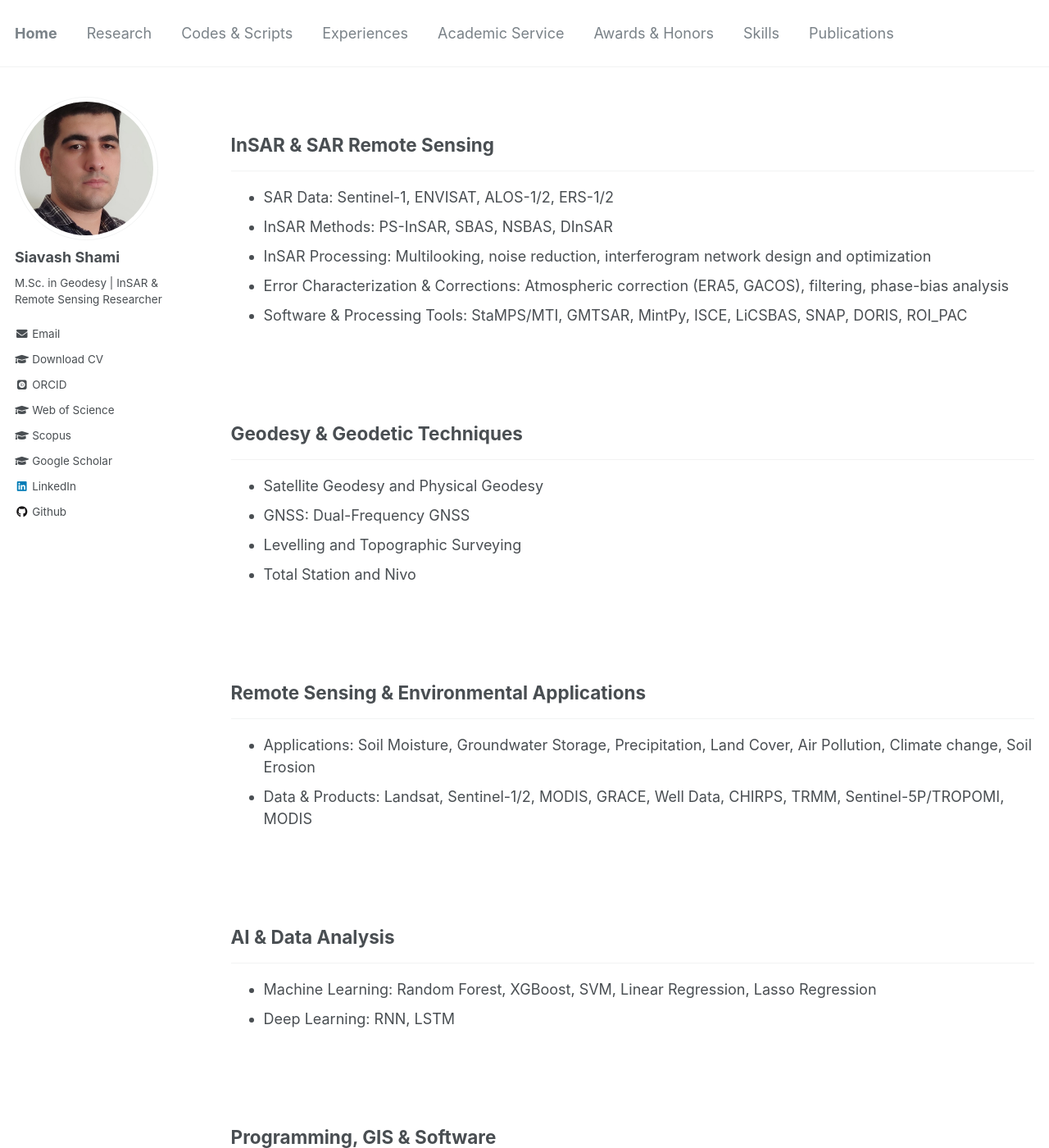
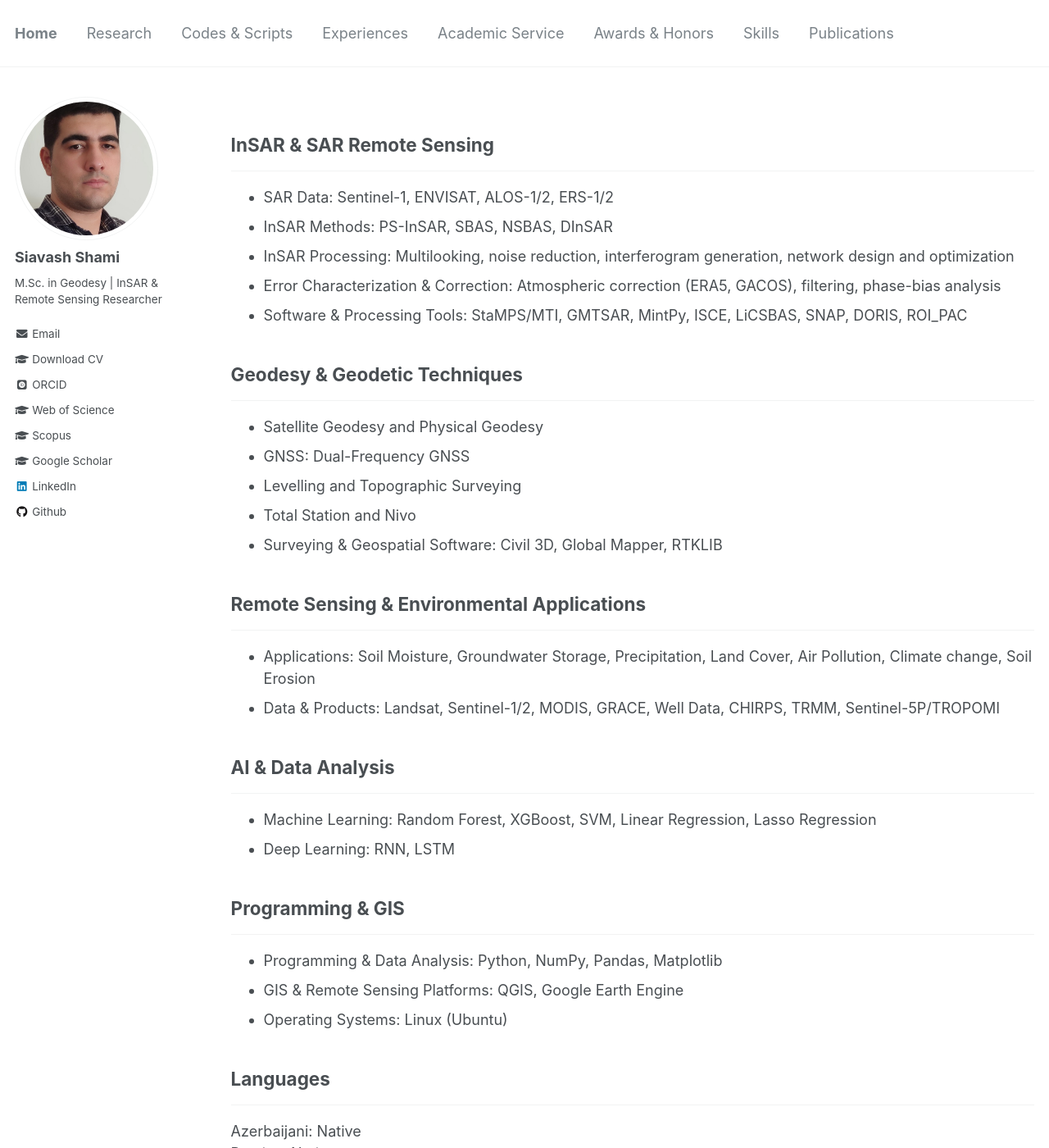
Before and after one commit to siavashshami/siavashshami.github.io, a Jekyll site: the page built from _pages/skills.md, in a window 1280 px wide and 1400 px high. Shown: the whole window at 82% size. Built offline with Jekyll 4.4.1, drawn with Linux system fonts in a browser that asks for light colours; some web fonts are replaced; some of the changed text lies outside the part shown.

Commit message:
Update skills.md

```diff
--- a/_pages/skills.md
+++ b/_pages/skills.md
@@ -10,12 +10,10 @@ author_profile: true
 ---
 - SAR Data: Sentinel-1, ENVISAT, ALOS-1/2, ERS-1/2
 - InSAR Methods: PS-InSAR, SBAS, NSBAS, DInSAR
-- InSAR Processing: Multilooking, noise reduction, interferogram network design and optimization
-- Error Characterization & Corrections: Atmospheric correction (ERA5, GACOS), filtering, phase-bias analysis
+- InSAR Processing: Multilooking, noise reduction, interferogram generation, network design and optimization
+- Error Characterization & Correction: Atmospheric correction (ERA5, GACOS), filtering, phase-bias analysis
 - Software & Processing Tools: StaMPS/MTI, GMTSAR, MintPy, ISCE, LiCSBAS, SNAP, DORIS, ROI_PAC
 
-<br>
-<br>
 
 ## Geodesy & Geodetic Techniques
 ---
@@ -23,35 +21,27 @@ author_profile: true
 - GNSS: Dual-Frequency GNSS
 - Levelling and Topographic Surveying
 - Total Station and Nivo
+- Surveying & Geospatial Software: Civil 3D, Global Mapper, RTKLIB
 
-<br>
-<br>
 
 ## Remote Sensing & Environmental Applications
 ---
 - Applications: Soil Moisture, Groundwater Storage, Precipitation, Land Cover, Air Pollution, Climate change, Soil Erosion
-- Data & Products: Landsat, Sentinel-1/2, MODIS, GRACE, Well Data, CHIRPS, TRMM, Sentinel-5P/TROPOMI, MODIS
+- Data & Products: Landsat, Sentinel-1/2, MODIS, GRACE, Well Data, CHIRPS, TRMM, Sentinel-5P/TROPOMI
 
-<br>
-<br>
 
 ## AI & Data Analysis
 ---
 - Machine Learning: Random Forest, XGBoost, SVM, Linear Regression, Lasso Regression
 - Deep Learning: RNN, LSTM
 
-<br>
-<br>
 
-## Programming, GIS & Software
+## Programming & GIS
 ---
 - Programming & Data Analysis: Python, NumPy, Pandas, Matplotlib
 - GIS & Remote Sensing Platforms: QGIS, Google Earth Engine
-- Surveying & Geospatial Software: Civil 3D, Global Mapper, RTKLIB
 - Operating Systems: Linux (Ubuntu)
 
-<br>
-<br>
 
 ## Languages
 ---
```
